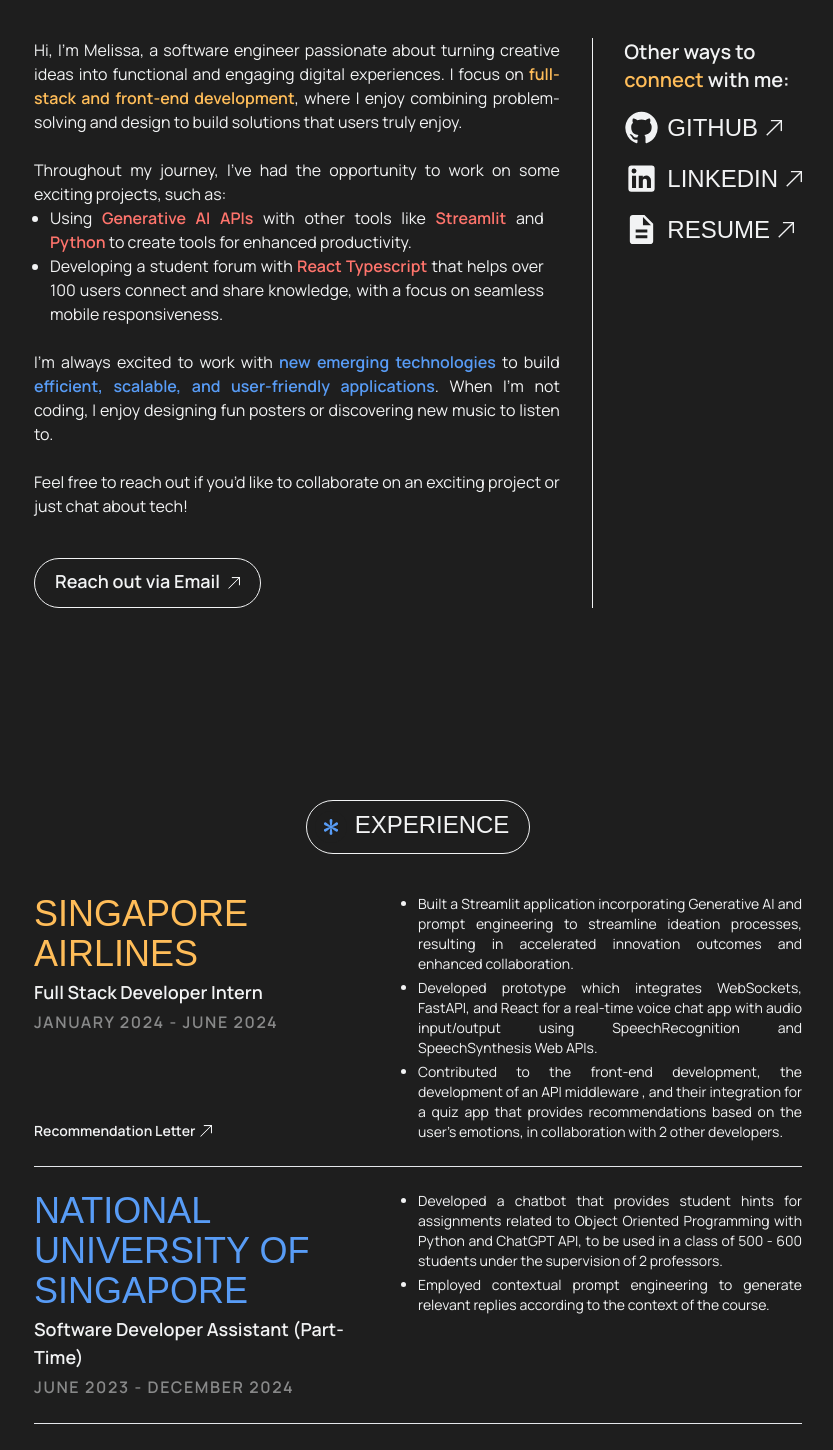
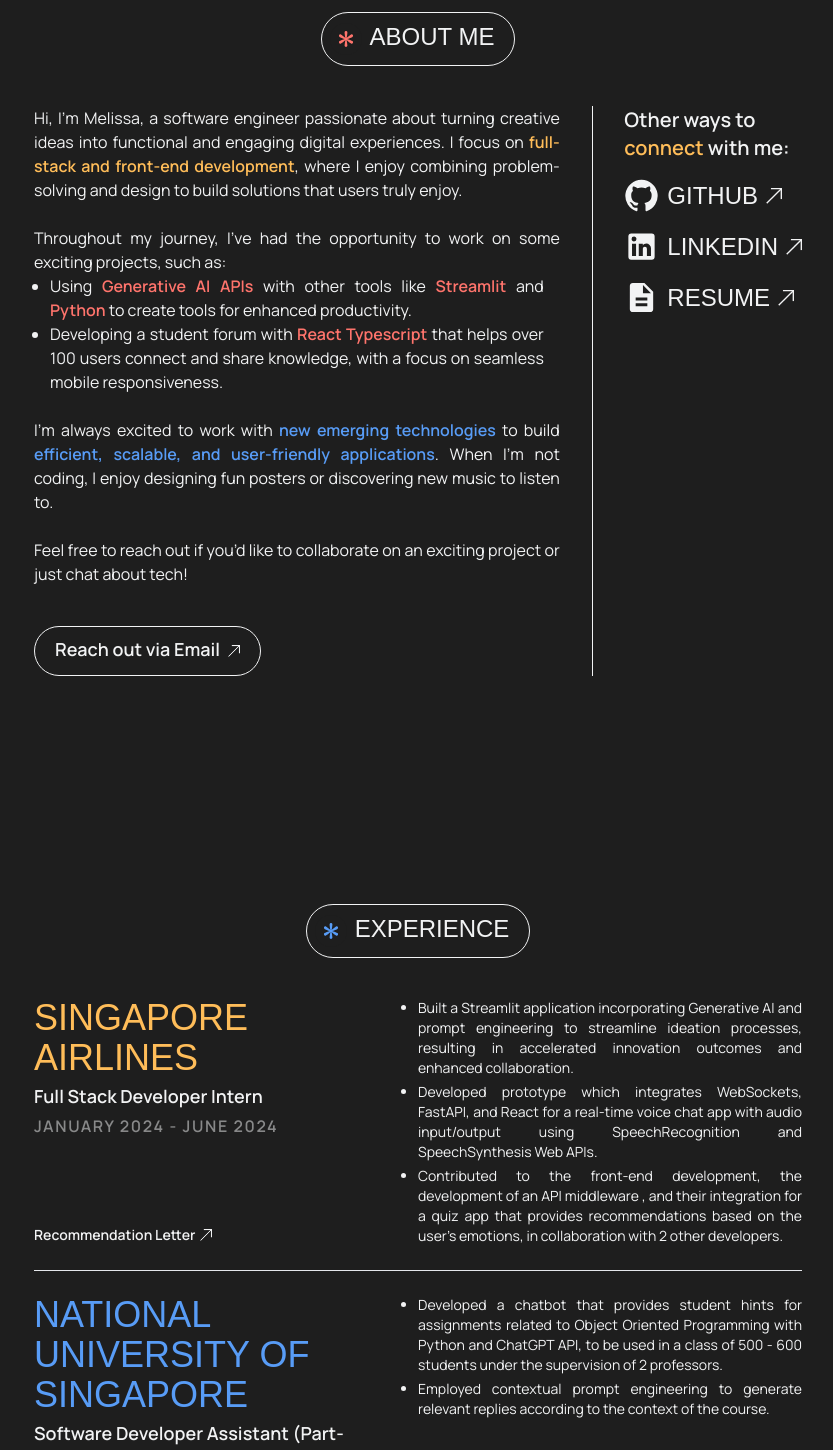
Before and after one commit to melissaharijanto/web-v4, a React (Vite) app: page / in a window 1280 px wide. Shown: the part 936-2386 px from the top of the page, without its empty margins (222-1055 px from the left). Built offline with nearby package versions, Linux system fonts and the light colour scheme; a web font is replaced by a local one.

Commit message:
Add slide-in animation to About, Experience, Home

```diff
--- /dev/null
+++ b/src/components/AnimationLayout.tsx
@@ -0,0 +1,51 @@
+import { motion } from 'framer-motion';
+import { ReactNode, FC } from 'react';
+
+// TYPES
+interface ILayoutProps {
+    children: ReactNode;
+    className?: string | undefined;
+}
+
+export const childVariants = {
+    hidden: { x: '10vw', opacity: 0 },
+    visible: {
+        x: 0,
+        opacity: 1,
+        transition: { type: 'tween', duration: 1 },
+    },
+    exit: {
+        opacity: 0,
+        x: '-10vw',
+        transition: { type: 'tween', duration: 1 },
+    },
+};
+
+const AnimationLayout: FC<ILayoutProps> = ({ children, className }) => {
+    const parentVariants = {
+        hidden: {
+            opacity: 0,
+        },
+        visible: {
+            opacity: 1,
+            transition: {
+                staggerChildren: 0.1, // Delay between children animations
+            },
+        },
+    };
+
+    return (
+        <motion.div
+            initial="hidden"
+            whileInView="visible"
+            viewport={{ once: true }}
+            exit="hidden"
+            variants={parentVariants}
+            className={className} // Parent container styles
+        >
+            {children}
+        </motion.div>
+    );
+};
+
+export default AnimationLayout;
--- a/src/pages/About.tsx
+++ b/src/pages/About.tsx
@@ -1,17 +1,22 @@
 import { Description, GitHub, LinkedIn } from '@mui/icons-material';
 import DiagonalArrow from '../components/svgs/DiagonalArrow';
 import { styles } from '../utils/css/styles';
+import { motion } from 'framer-motion';
 import SubheadingTitle from '../components/SubheadingTitle';
 import AboutLink from '../components/AboutLink';
 import { links } from '../utils/data/links';
+import AnimationLayout, { childVariants } from '../components/AnimationLayout';
 
 const About = () => {
     return (
-        <div
-            className={`${styles.page} flex flex-col justify-center items-center`}
-            id="about">
+        <div className={`${styles.page} pt-0`} id="about">
+            <AnimationLayout className="flex flex-col justify-center items-center min-h-screen">
+                <motion.div variants={childVariants}>
                     <SubheadingTitle title="ABOUT ME" flowerFill="fill-red" />
-            <div className="flex justify-center gap-x-8 mt-10  max-w-[60vw]">
+                </motion.div>
+                <motion.div
+                    variants={childVariants}
+                    className="flex justify-center gap-x-8 mt-10  max-w-[60vw]">
                     <div className="flex-col flex items-start">
                         <div className="flex flex-col items-start">
                             <p className="text-white font-manrope text-justify">
@@ -21,13 +26,14 @@
                                 <span className="text-yellow font-semibold">
                                     full-stack and front-end development
                                 </span>
-                            , where I enjoy combining problem-solving and design
-                            to build solutions that users truly enjoy.
+                                , where I enjoy combining problem-solving and
+                                design to build solutions that users truly
+                                enjoy.
                             </p>
                             <br />
                             <p className="text-white font-manrope text-justify">
-                            Throughout my journey, I’ve had the opportunity to
-                            work on some exciting projects, such as:
+                                Throughout my journey, I’ve had the opportunity
+                                to work on some exciting projects, such as:
                                 <ul className="list-disc mx-4">
                                     <li>
                                         Using{' '}
@@ -42,16 +48,17 @@
                                         <span className="text-red font-semibold">
                                             Python
                                         </span>{' '}
-                                    to create tools for enhanced productivity.
+                                        to create tools for enhanced
+                                        productivity.
                                     </li>
                                     <li>
                                         Developing a student forum with{' '}
                                         <span className="text-red font-semibold">
                                             React Typescript
                                         </span>{' '}
-                                    that helps over 100 users connect and share
-                                    knowledge, with a focus on seamless mobile
-                                    responsiveness.
+                                        that helps over 100 users connect and
+                                        share knowledge, with a focus on
+                                        seamless mobile responsiveness.
                                     </li>
                                 </ul>
                             </p>
@@ -66,18 +73,21 @@
                                     efficient, scalable, and user-friendly
                                     applications
                                 </span>
-                            . When I’m not coding, I enjoy designing fun posters
-                            or discovering new music to listen to.
+                                . When I’m not coding, I enjoy designing fun
+                                posters or discovering new music to listen to.
                             </p>
                             <br />
                             <p className="text-white font-manrope text-justify">
-                            Feel free to reach out if you’d like to collaborate
-                            on an exciting project or just chat about tech!
+                                Feel free to reach out if you’d like to
+                                collaborate on an exciting project or just chat
+                                about tech!
                             </p>
                             <a
                                 href={links.email}
                                 className={`${styles['button-text']} ${styles['button']} ${styles['button-with-diagonal-arrow']} mt-10`}>
-                            <span className="mb-1">Reach out via Email</span>
+                                <span className="mb-1">
+                                    Reach out via Email
+                                </span>
                                 <DiagonalArrow
                                     width="w-3"
                                     fill="fill-white"></DiagonalArrow>
@@ -91,8 +101,8 @@
                         <div className="flex flex-col items-start gap-y-4">
                             <p className={`${styles.subheading} text-left`}>
                                 Other ways to{' '}
-                            <span className="text-yellow">connect</span> with
-                            me:
+                                <span className="text-yellow">connect</span>{' '}
+                                with me:
                             </p>
                             <AboutLink
                                 url={links.github}
@@ -111,7 +121,8 @@
                             />
                         </div>
                     </div>
-            </div>
+                </motion.div>
+            </AnimationLayout>
         </div>
     );
 };
--- a/src/pages/Experience.tsx
+++ b/src/pages/Experience.tsx
@@ -1,19 +1,22 @@
+import AnimationLayout, { childVariants } from '../components/AnimationLayout';
 import ExperienceComponent from '../components/ExperienceComponent';
 import SubheadingTitle from '../components/SubheadingTitle';
 import DiagonalArrow from '../components/svgs/DiagonalArrow';
 import { styles } from '../utils/css/styles';
 import { experiences } from '../utils/data/experience';
 import { links } from '../utils/data/links';
+import { motion } from 'framer-motion';
 
 const Experience = () => {
     return (
-        <div
-            id="experience"
-            className={`${styles.page} flex flex-col justify-center items-center pt-28`}>
+        <div id="experience" className={`${styles.page}`}>
+            <AnimationLayout className="flex flex-col justify-center items-center  min-h-screen">
+                <motion.div variants={childVariants}>
                     <SubheadingTitle
                         title="EXPERIENCE"
                         flowerFill="fill-blue"></SubheadingTitle>
-            <div className="mt-10">
+                </motion.div>
+                <motion.div variants={childVariants} className="mt-10">
                     {experiences.map((exp, index) => {
                         return (
                             <ExperienceComponent
@@ -28,14 +31,19 @@
                             />
                         );
                     })}
-            </div>
+                </motion.div>
+                <motion.div variants={childVariants}>
                     <a
                         href={links.resume}
                         target="_blank"
                         className={`${styles['button-text']} ${styles['button']} ${styles['button-with-diagonal-arrow']} mt-10`}>
                         <span className="mb-1">See more in my resume</span>
-                <DiagonalArrow width="w-3" fill="fill-white"></DiagonalArrow>
+                        <DiagonalArrow
+                            width="w-3"
+                            fill="fill-white"></DiagonalArrow>
                     </a>
+                </motion.div>
+            </AnimationLayout>
         </div>
     );
 };
--- a/src/pages/Home.tsx
+++ b/src/pages/Home.tsx
@@ -1,6 +1,8 @@
 import Flower from '../components/svgs/Flower';
 import { styles } from '../utils/css/styles';
 import RightArrow from '../components/svgs/RightArrow';
+import AnimationLayout, { childVariants } from '../components/AnimationLayout';
+import { motion } from 'framer-motion';
 
 const Home = () => {
     const navigateToLinkedin = () => {
@@ -8,14 +10,17 @@
     };
 
     return (
-        <div
-            id="home"
-            className={`${styles.page} flex flex-col justify-center items-center`}>
-            <p className={`${styles['header-sm']} mb-2`}>
+        <div id="home" className={`${styles.page} pt-0`}>
+            <AnimationLayout className="flex flex-col justify-center items-center min-h-screen">
+                <motion.p
+                    variants={childVariants}
+                    className={`${styles['header-sm']} mb-2`}>
                     &mdash; &nbsp;HELLO, I AM
-            </p>
+                </motion.p>
                 <div className={`${styles['header-xl']}`}>
-                <div className="w-max flex flex-col justify-center items-center">
+                    <motion.div
+                        variants={childVariants}
+                        className="w-max flex flex-col justify-center items-center">
                         <div className="w-full flex justify-between items-center">
                             <div>MELISSA</div>
                             <div>A.</div>
@@ -28,21 +33,24 @@
                             </div>
                             <div>ENGINEER</div>
                         </div>
+                    </motion.div>
                 </div>
-            </div>
+
                 {/* <div className="border-[1px] border-white px-4 py-2 rounded-lg flex justify-center items-center w-max mt-8">
                     <p className={`${styles['header-sm']}`}>
                         NUS COMPUTER SCIENCE UNDERGRADUATE
                     </p>
                 </div> */}
-            <div className="mt-8">
+                <motion.div variants={childVariants} className="mt-8">
                     <p className={`${styles['subheading']}`}>
                         Creating substantial impact through{' '}
                         <span className="text-yellow">software</span>.
                     </p>
-            </div>
+                </motion.div>
 
-            <div className="flex gap-x-4 mt-8">
+                <motion.div
+                    variants={childVariants}
+                    className="flex gap-x-4 mt-8">
                     <button
                         onClick={navigateToLinkedin}
                         className={`${styles['button-text-black']} ${styles['blue-button']} ${styles['button-with-right-arrow']}`}>
@@ -51,7 +59,8 @@
                             <RightArrow width="w-4" fill="fill-white" />
                         </div>
                     </button>
-            </div>
+                </motion.div>
+            </AnimationLayout>
         </div>
     );
 };
--- a/src/utils/css/styles.ts
+++ b/src/utils/css/styles.ts
@@ -1,5 +1,5 @@
 export const styles = {
-    'page': 'min-h-screen bg-black w-full p-20',
+    'page': ' bg-black w-full p-20',
     'header-sm': 'text-white font-shippori text-2xl',
     'header-md': 'text-white font-shippori text-4xl',
     'header-md-no-color': 'font-shippori text-4xl',
```
Lines whose indentation alone changed are shown as unchanged.
